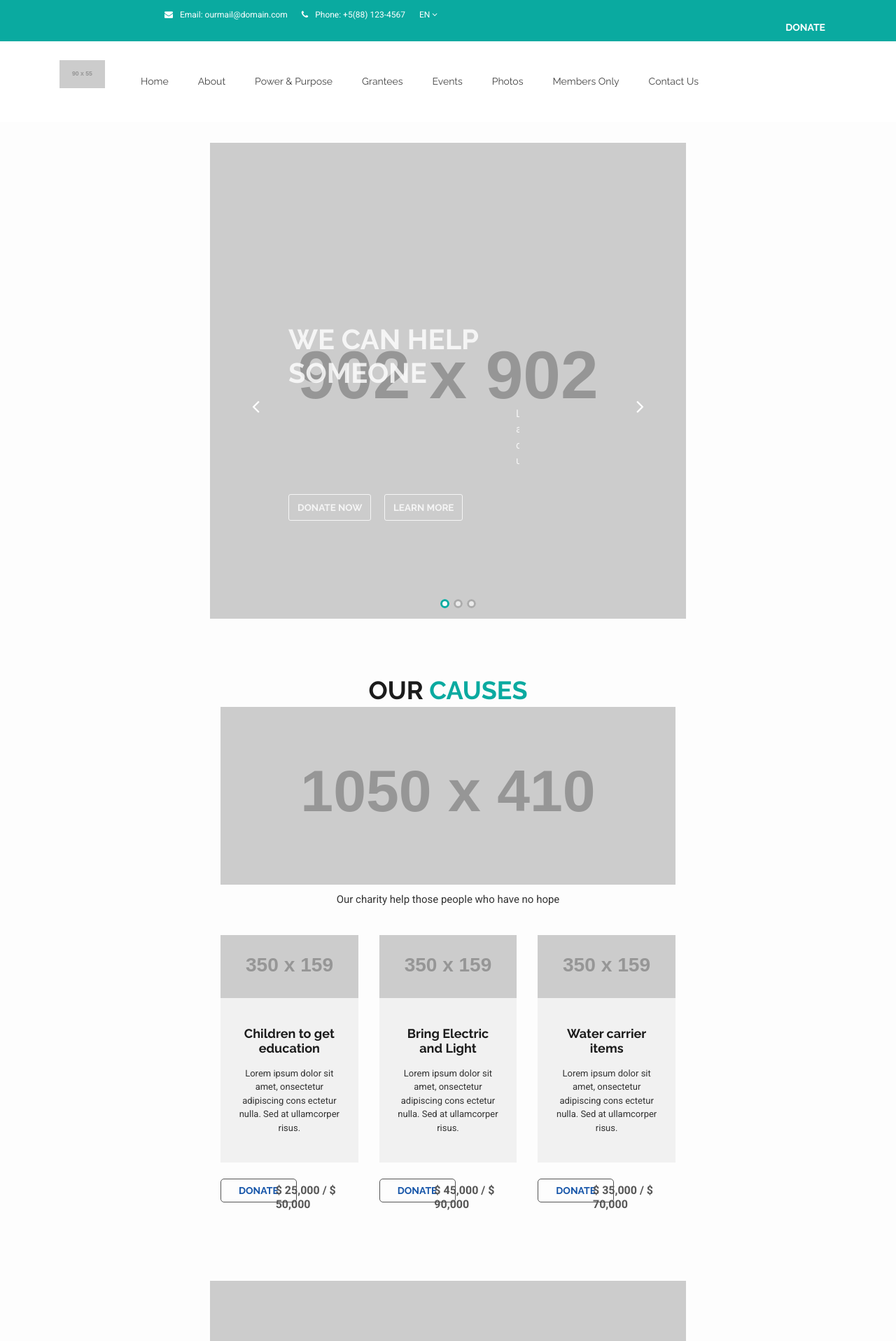
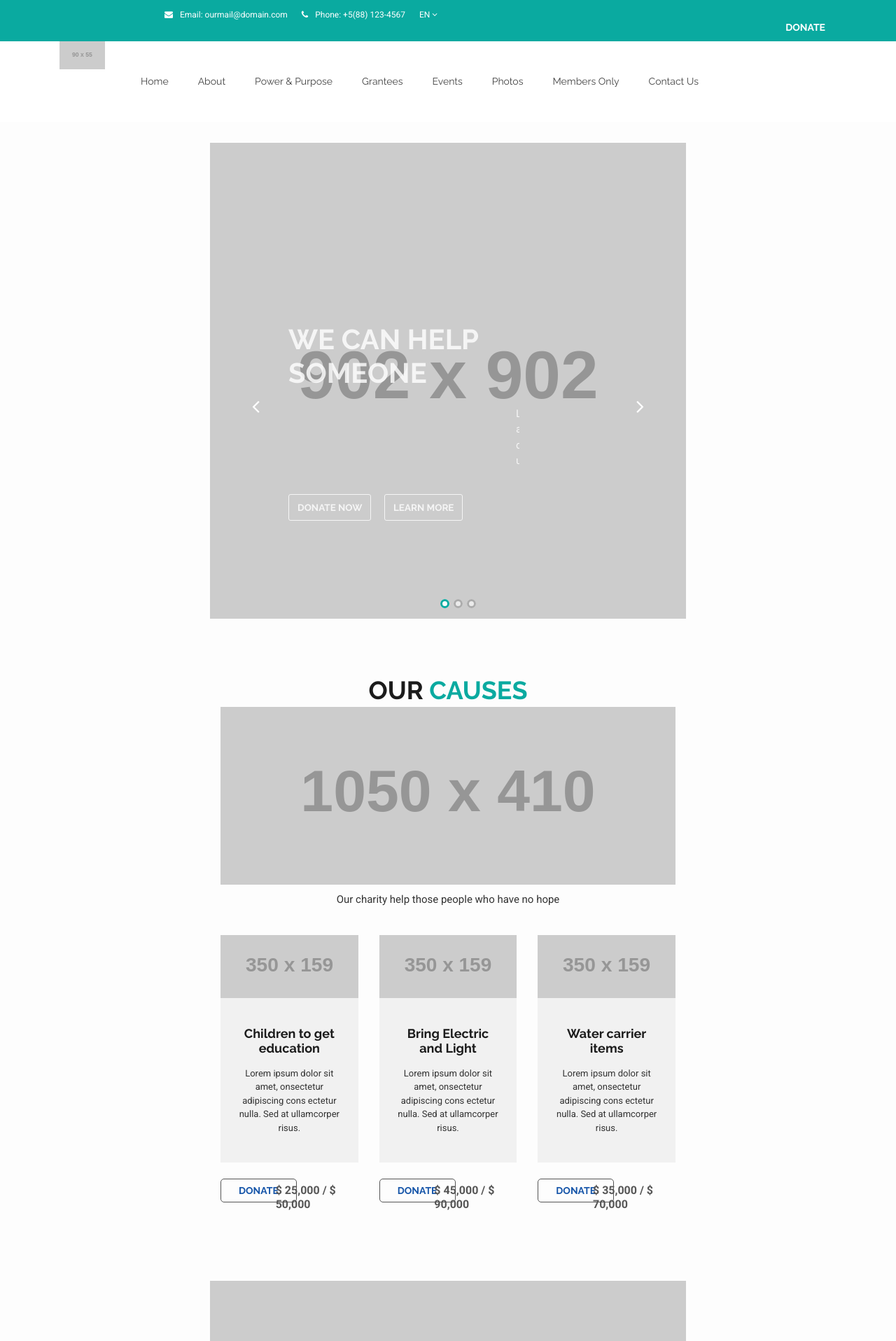
Before and after one commit to brightplum/ccc-foundation, a Jekyll site: the page built from index.html, in a window 1280 px wide. Shown: the top 1916 px of the page at 70% size. Built offline with Jekyll 4.4.1, drawn with Linux system fonts in a browser that asks for light colours.

Commit message:
removed padding from logo

```diff
--- a/_includes/header.html
+++ b/_includes/header.html
@@ -50,7 +50,7 @@
     <div class="container">
       <div class="row">
         <div class="col-md-1 col-xs-12">
-          <div class="logo ptb-32">
+          <div class="logo">
             <!-- logo here -->
             <a href="{{ site.url }}">
               <img src="https://via.placeholder.com/90x55.png" alt="">
```
